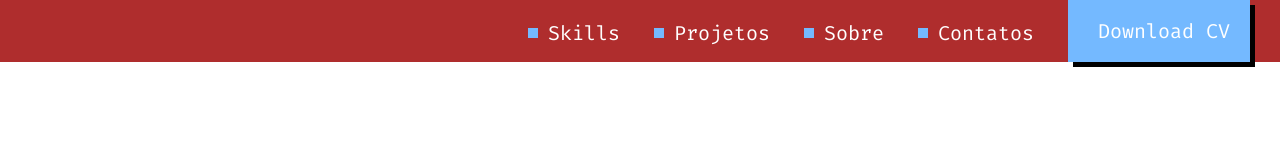
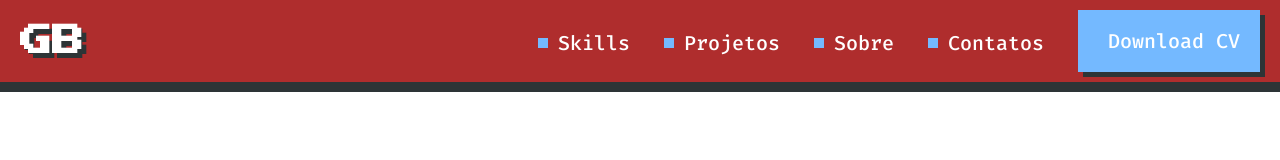
Before and after one commit to gustavobanares/Portfolio, a plain HTML site: page index.html in a window 1280 px wide. Drawn offline with Linux system fonts and the light colour scheme.

Commit message:
Upgrade colors and fonts

```diff
--- a/css/index.css
+++ b/css/index.css
@@ -1,5 +1,17 @@
 header{
+    display: flex;
+    justify-content: space-between;
+    align-items: center;
     background-color: #AF2D2D;
+    border-bottom: 10px solid #2d3436;
+    padding: 10px 20px;
+
+}
+
+h1{
+    font-family: "Press Start 2P", sans-serif;
+    color: #FFF;
+    text-shadow: 5px 5px 0px #2d3436
 }
 
 nav{
@@ -12,7 +24,7 @@ a {
     align-items: center;
     color: #FFF;
     font-size: 20px;
-    font-family: Fira Code, sans-serif, Arial, Helvetica ;
+    font-family: "Fira Code", sans-serif, Arial, Helvetica ;
     font-weight: 500;
     text-decoration: none;
     margin-right: 30px;
@@ -37,6 +49,7 @@ span{
 #button{
     display: inline-block;
     background-color: #74B9FF;
-    box-shadow: 5px 5px 0px #000;
+    box-shadow: 5px 5px 0px #2d3436;
     padding: 18px 20px;
+    margin-right: 0;
 }
--- a/css/reset.css
+++ b/css/reset.css
@@ -1,3 +1,3 @@
-body{
+body, h1, h2, h3{
         margin: 0;
 }
--- a/index.html
+++ b/index.html
@@ -5,9 +5,11 @@
             <title>Gustavo Bañares</title> <!-- nome da página -->
             <meta charset="utf-8">
 
+            <link rel="preconnect" href="https://fonts.gstatic.com">
             <link rel="preconnect" href="https://fonts.googleapis.com">
             <link rel="preconnect" href="https://fonts.gstatic.com" crossorigin>
-            <link href="https://fonts.googleapis.com/css2?family=Fira+Code&display=swap" rel="stylesheet">
+            <link href="https://fonts.googleapis.com/css2?family=Fira+Code:wght@300..700&family=Press+Start+2P&display=swap" rel="stylesheet">
+
             <link rel="stylesheet" href="css/reset.css">
             <link rel="stylesheet" href="css/index.css">
         </head>
@@ -15,7 +17,7 @@
 
         <body>
             <header>
-
+                <h1>GB</h1>
                 <nav> <!-- navigation - navegação do site, tag utilizada para guardar os links de navegação-->
                         <a href="" lang="en">Skills</a>
                         <a href="">Projetos</a>
```
